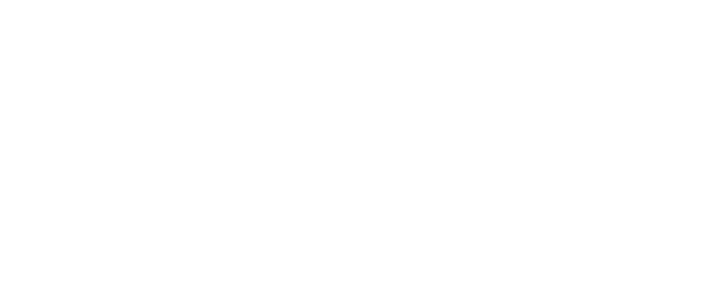
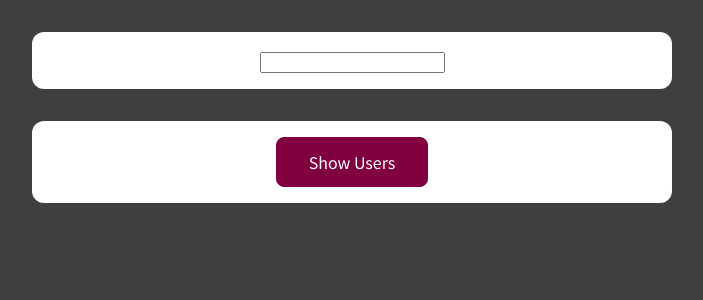
Before and after one commit to dnmrk/React, a React (Create React App) app: page / in a window 1280 px wide. Shown: the top 300 px of the page, without its empty margins (288-991 px from the left). Built offline with nearby package versions, Linux system fonts and the light colour scheme.

Commit message:
- class based component

```diff
--- a/src/App.js
+++ b/src/App.js
@@ -1,11 +1,21 @@
-import React from 'react';
+import UserFinder from './components/UserFinder';
+import UsersContext from './store/users-context';
 
+const DUMMY_USERS = [
+  { id: 'u1', name: 'Max' },
+  { id: 'u2', name: 'Manuel' },
+  { id: 'u3', name: 'Julie' },
+];
 
 function App() {
+  const usersContext = {
+    users: DUMMY_USERS
+  }
+
   return (
-    <div>
-
-    </div>
+    <UsersContext.Provider value={usersContext}>
+      <UserFinder />
+    </UsersContext.Provider>
   );
 }
 
--- /dev/null
+++ b/src/components/ErrorBoundary.js
@@ -0,0 +1,19 @@
+import { Component } from 'react';
+
+class ErrorBoundary extends Component {
+    constructor() {
+        super();
+        this.state = { hasError: false };
+    }
+    componentDidCatch() {
+        this.setState({ hasError: true });
+    }
+    render() {
+        if (this.state.hasError) {
+            return <p>Something went wrong</p>;
+        }
+        return this.props.children;
+    }
+}
+
+export default ErrorBoundary;
--- /dev/null
+++ b/src/components/User.js
@@ -0,0 +1,18 @@
+import { Component } from 'react';
+
+import classes from './User.module.css';
+
+class User extends Component {
+  componentWillUnmount() {
+    console.log('User will unmount!');
+  }
+  render() {
+    return <li className={classes.user}>{this.props.name}</li>;
+  }
+}
+
+// const User = (props) => {
+//   return <li className={classes.user}>{props.name}</li>;
+// };
+
+export default User;
--- /dev/null
+++ b/src/components/User.module.css
@@ -0,0 +1,4 @@
+.user {
+  margin: 1rem 0;
+  font-weight: bold;
+}
--- /dev/null
+++ b/src/components/UserFinder.js
@@ -0,0 +1,77 @@
+import { Fragment, useState, useEffect, Component } from 'react';
+
+import Users from './Users';
+
+import classes from './UserFinder.module.css';
+import UsersContext from '../store/users-context';
+import ErrorBoundary from './ErrorBoundary';
+
+const DUMMY_USERS = [
+    { id: 'u1', name: 'Max' },
+    { id: 'u2', name: 'Manuel' },
+    { id: 'u3', name: 'Julie' },
+];
+
+class UserFinder extends Component {
+    static contextType = UsersContext;
+    constructor() {
+        super();
+        this.state = {
+            filteredUsers: [],
+            searchTerm: '',
+        };
+    }
+    componentDidMount() {
+        // send http requests
+        this.setState({filteredUsers: this.context.users});
+    }
+    componentDidUpdate(prevProps, prevState) {
+        if (prevState.searchTerm !== this.state.searchTerm) {
+            this.setState({
+                filteredUsers: DUMMY_USERS.filter((user) =>
+                    user.name.includes(this.state.searchTerm)
+                )
+            });
+        }
+    }
+    searchChangeHandler(event) {
+        this.setState({ searchTerm: event.target.value });
+    }
+    render() {
+        return (
+            <Fragment>
+                {/* <UsersContext.Consumer></UsersContext.Consumer> */}
+                <div className={classes.finder}>
+                    <input type='search' onChange={this.searchChangeHandler.bind(this)} />
+                </div>
+                <ErrorBoundary>
+                    <Users users={this.state.filteredUsers} />
+                </ErrorBoundary>
+            </Fragment>
+        );
+    }
+}
+
+// const UserFinder = () => {
+//   const [filteredUsers, setFilteredUsers] = useState(DUMMY_USERS);
+//   const [searchTerm, setSearchTerm] = useState('');
+
+//   useEffect(() => {
+//     setFilteredUsers(
+//       DUMMY_USERS.filter((user) => user.name.includes(searchTerm))
+//     );
+//   }, [searchTerm]);
+
+//   const searchChangeHandler = (event) => {
+//     setSearchTerm(event.target.value);
+//   };
+
+//   return (
+//     <div className={classes.finder}>
+//       <input type='search' onChange={searchChangeHandler} />
+//       <Users users={filteredUsers} />
+//     </div>
+//   );
+// };
+
+export default UserFinder;
--- /dev/null
+++ b/src/components/UserFinder.module.css
@@ -0,0 +1,8 @@
+.finder {
+    margin: 2rem auto;
+    background-color: white;
+    padding: 1rem;
+    border-radius: 12px;
+    max-width: 40rem;
+    text-align: center;
+  }
--- /dev/null
+++ b/src/components/Users.js
@@ -0,0 +1,68 @@
+import { Component } from 'react';
+import User from './User';
+
+import classes from './Users.module.css';
+
+class Users extends Component {
+  constructor() {
+    super();
+    this.state = {
+      showUsers: false
+    };
+  }
+  componentDidUpdate() {
+    if (this.props.users.length === 0) {
+      throw new Error('No users provided!');
+    }
+  }
+  toggleUsersHandler() {
+    this.setState((curState) => {
+      return {showUsers: !curState.showUsers};
+    });
+  }
+  render() {
+    const usersList = (
+      <ul>
+        {this.props.users.map((user) => (
+          <User key={user.id} name={user.name} />
+        ))}
+      </ul>
+    );
+
+    return (
+      <div className={classes.users}>
+        <button onClick={this.toggleUsersHandler.bind(this)}>
+          {this.state.showUsers ? 'Hide' : 'Show'} Users
+        </button>
+        {this.state.showUsers && usersList}
+      </div>
+    );
+  }
+}
+
+// const Users = () => {
+//   const [showUsers, setShowUsers] = useState(true);
+
+//   const toggleUsersHandler = () => {
+//     setShowUsers((curState) => !curState);
+//   };
+
+//   const usersList = (
+//     <ul>
+//       {DUMMY_USERS.map((user) => (
+//         <User key={user.id} name={user.name} />
+//       ))}
+//     </ul>
+//   );
+
+//   return (
+//     <div className={classes.users}>
+//       <button onClick={toggleUsersHandler}>
+//         {showUsers ? 'Hide' : 'Show'} Users
+//       </button>
+//       {showUsers && usersList}
+//     </div>
+//   );
+// };
+
+export default Users;
--- /dev/null
+++ b/src/components/Users.module.css
@@ -0,0 +1,14 @@
+.users {
+  margin: 2rem auto;
+  background-color: white;
+  padding: 1rem;
+  border-radius: 12px;
+  max-width: 40rem;
+  text-align: center;
+}
+
+.users ul {
+  list-style: none;
+  margin: 0;
+  padding: 0;
+}
--- a/src/index.css
+++ b/src/index.css
@@ -1,11 +1,30 @@
+@import url('https://fonts.googleapis.com/css2?family=Noto+Sans+JP:wght@400;700&display=swap');
+
 * {
   box-sizing: border-box;
 }
 
 html {
-  font-family: sans-serif;
+  font-family: 'Noto Sans JP', sans-serif;
 }
 
 body {
   margin: 0;
+  background-color: #3f3f3f;
 }
+
+button {
+  font: inherit;
+  cursor: pointer;
+  background-color: #800040;
+  color: white;
+  border: 1px solid #800040;
+  border-radius: 8px;
+  padding: 0.75rem 2rem;
+}
+
+button:hover,
+button:active {
+  background-color: #630032;
+  border-color: #630032;
+}
--- a/src/index.js
+++ b/src/index.js
@@ -1,4 +1,3 @@
-import React from 'react';
 import ReactDOM from 'react-dom';
 
 import './index.css';
--- /dev/null
+++ b/src/store/users-context.js
@@ -0,0 +1,7 @@
+import React from 'react';
+
+const UsersContext = React.createContext({
+  users: []
+});
+
+export default UsersContext;
```
Also changed, not shown: package.json (+12 -8 lines), 1 other file (tests, documents, lock files or other folders).
